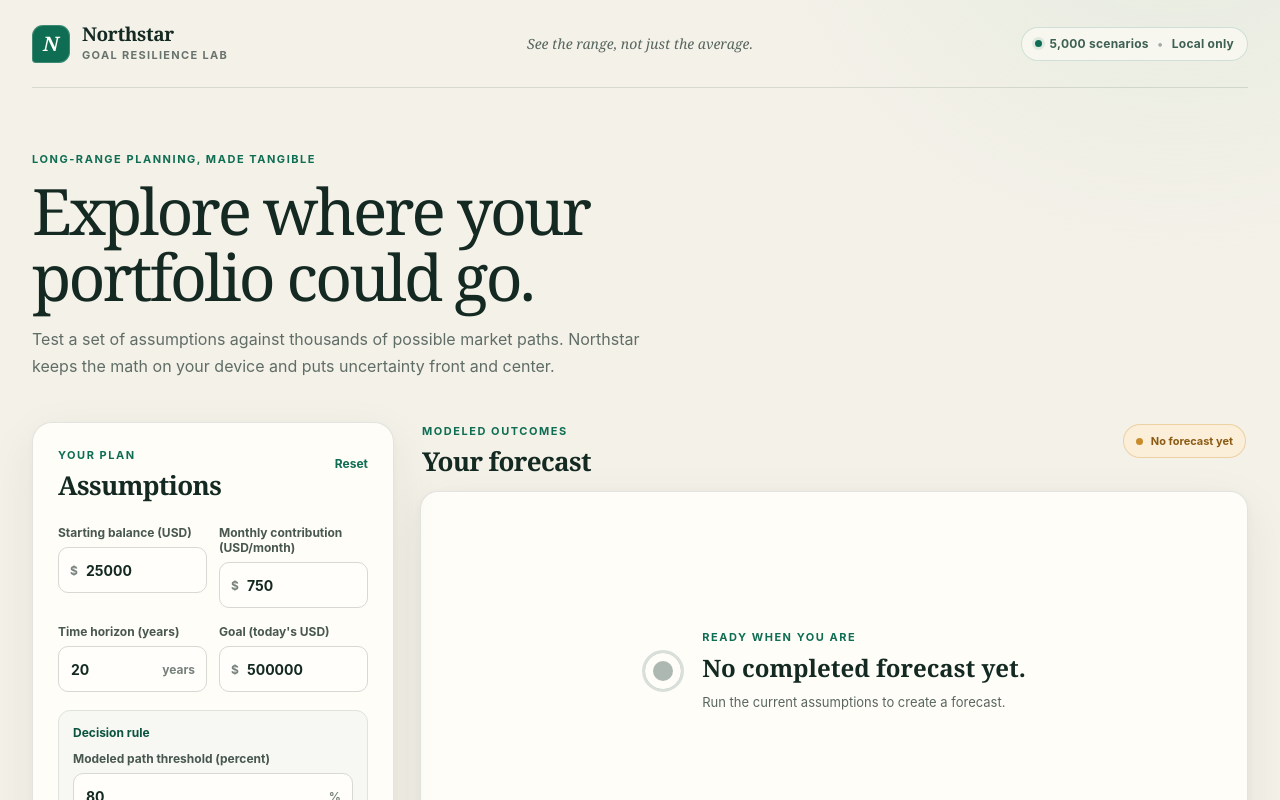
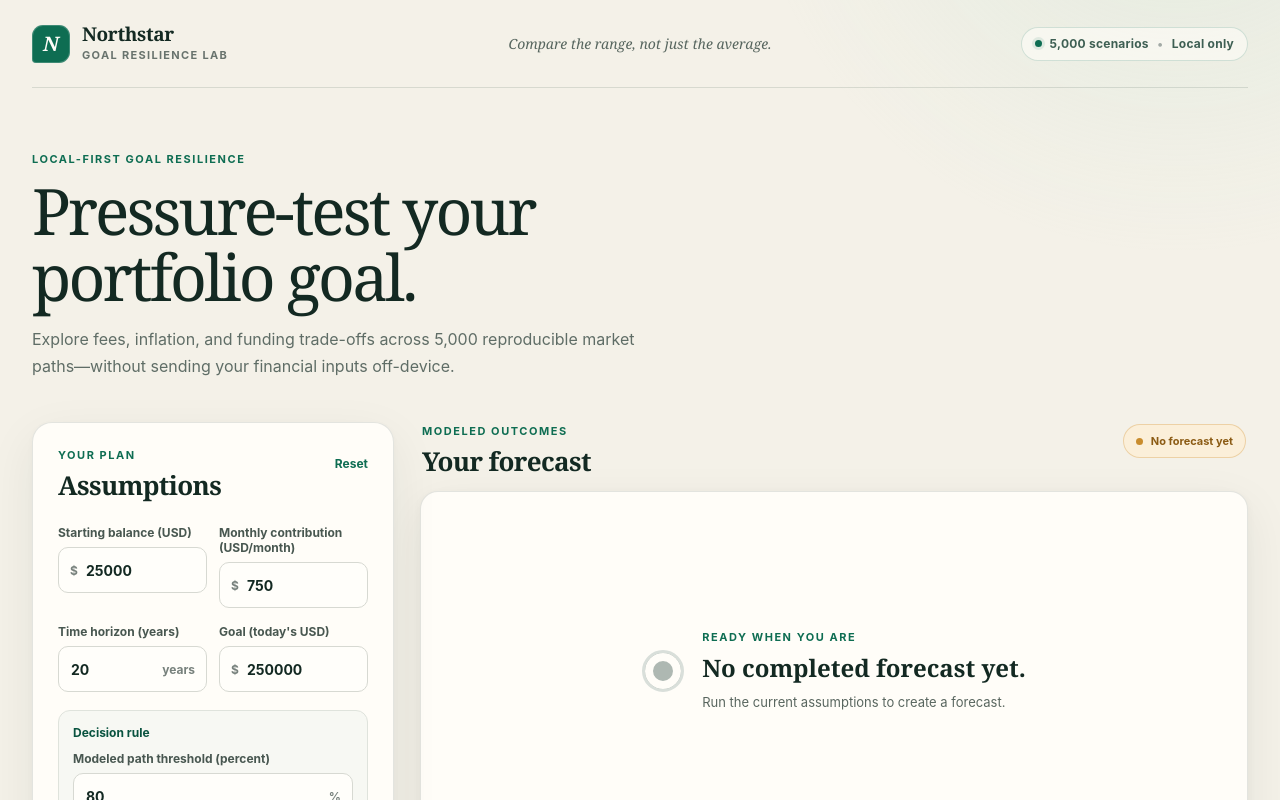
Before and after one commit to Da0t/northstar, a React (Vite) app: page / in a window 1280 px wide. Shown: the top 800 px of the page. Built offline with nearby package versions, Linux system fonts and the light colour scheme.

Commit message:
feat(product): sharpen the goal resilience first run

```diff
--- a/src/App.tsx
+++ b/src/App.tsx
@@ -33,7 +33,7 @@ const DEFAULT_ASSUMPTIONS: PortfolioAssumptions = {
   annualVolatility: 0.15,
   annualInflation: 0.025,
   annualFee: 0.0025,
-  targetTodayValue: 500_000,
+  targetTodayValue: 250_000,
   targetSuccessBps: 8_000,
 };
 
@@ -460,7 +460,7 @@ export default function App() {
             <p className="brand-subtitle">Goal Resilience Lab</p>
           </div>
         </div>
-        <p className="header-descriptor">See the range, not just the average.</p>
+        <p className="header-descriptor">Compare the range, not just the average.</p>
         <div className="disclosure-pill">
           <span aria-hidden="true" />
           5,000 scenarios <b>•</b> Local only
@@ -469,11 +469,11 @@ export default function App() {
 
       <main id="main-content">
         <section className="intro" aria-labelledby="page-title">
-          <p className="eyebrow">Long-range planning, made tangible</p>
-          <h1 id="page-title">Explore where your portfolio could go.</h1>
+          <p className="eyebrow">Local-first goal resilience</p>
+          <h1 id="page-title">Pressure-test your portfolio goal.</h1>
           <p>
-            Test a set of assumptions against thousands of possible market paths. Northstar keeps
-            the math on your device and puts uncertainty front and center.
+            Explore fees, inflation, and funding trade-offs across 5,000 reproducible market
+            paths—without sending your financial inputs off-device.
           </p>
         </section>
 
@@ -722,7 +722,7 @@ export default function App() {
               <>
                 <div className="metric-grid">
                   <MetricCard
-                    label="Simulated goal-hit rate"
+                    label="Conditional goal-hit rate"
                     value={formatProbability(projection.successProbability)}
                     note={samplingSummary}
                     accent
@@ -774,7 +774,7 @@ export default function App() {
                     <div>
                       <p className="section-kicker">Modeled funding trade-offs</p>
                       <h3 id="decision-title">
-                        Alternatives at a {formatProbability(planningThreshold)}
+                        Trade-offs at the {formatProbability(planningThreshold)}
                         {" "}modeled path threshold
                       </h3>
                     </div>
```
